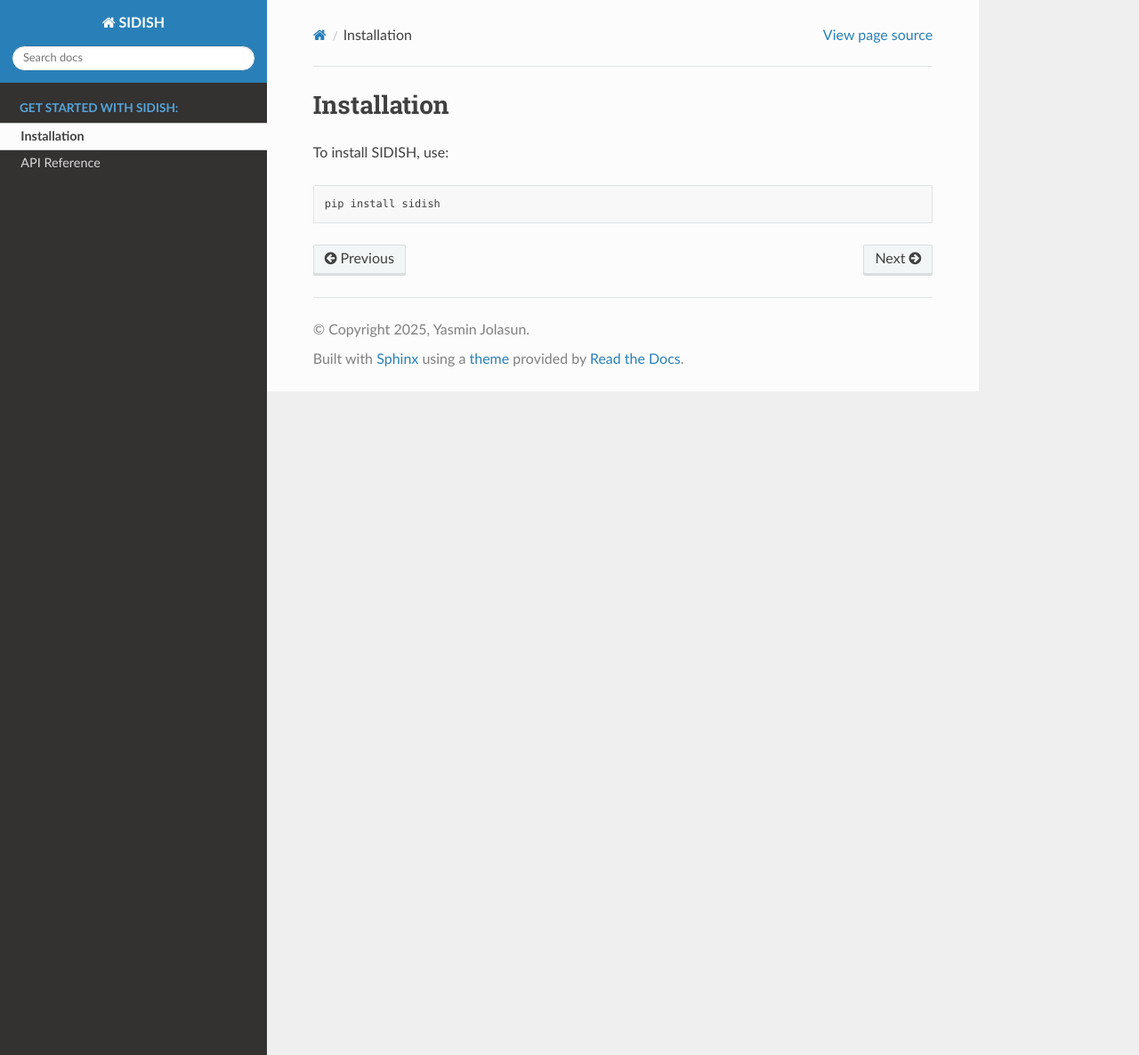
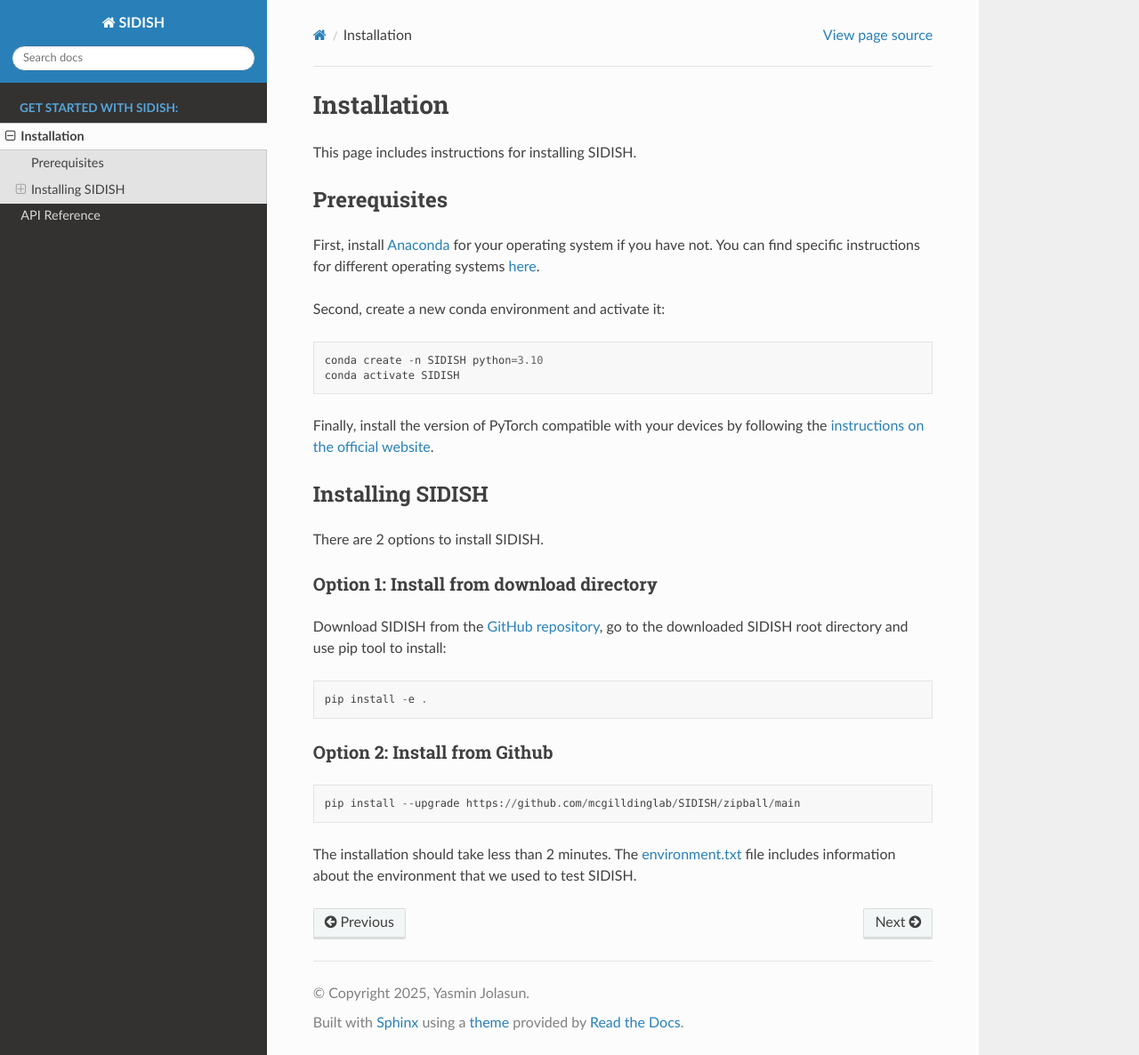
Before and after one commit to mcgilldinglab/SIDISH, a Sphinx documentation site: the page built from docs/source/installation.rst, in a window 1280 px wide and 1186 px high. Shown: the whole window at 89% size. Built offline with Sphinx 7.4.7 and the Read the Docs theme 3.1.0, drawn with Linux system fonts in a browser that asks for light colours; pages that are not in the unit, such as notebooks, are missing from menus.

Commit message:
Update installation.rst

```diff
--- a/docs/source/installation.rst
+++ b/docs/source/installation.rst
@@ -1,8 +1,37 @@
 Installation
 ============
+This page includes instructions for installing SIDISH.
 
-To install SIDISH, use:
+Prerequisites
+-------------
 
-.. code-block:: bash
+First, install `Anaconda <https://www.anaconda.com/>`_ for your operating system if you have not. You can find specific instructions for different operating systems `here <https://conda.io/projects/conda/en/latest/user-guide/getting-started.html>`_.
 
-    pip install sidish
+Second, create a new conda environment and activate it::
+
+    conda create -n SIDISH python=3.10
+    conda activate SIDISH
+
+Finally, install the version of PyTorch compatible with your devices by following the `instructions on the official website <https://pytorch.org/get-started/locally/>`_.
+
+Installing SIDISH
+------------------
+
+There are 2 options to install SIDISH.
+
+Option 1: Install from download directory
+^^^^^^^^^^^^^^^^^^^^^^^^^^^^^^^^^^^^^^^^^
+
+Download SIDISH from the `GitHub repository <https://github.com/mcgilldinglab/SIDISH>`_, go to the downloaded SIDISH root directory and use pip tool to install::
+
+    pip install -e .
+
+Option 2: Install from Github
+^^^^^^^^^^^^^^^^^^^^^^^^^^^^^
+
+::
+
+    pip install --upgrade https://github.com/mcgilldinglab/SIDISH/zipball/main
+
+The installation should take less than 2 minutes.
+The `environment.txt <environment.txt>`_ file includes information about the environment that we used to test SIDISH.
```
